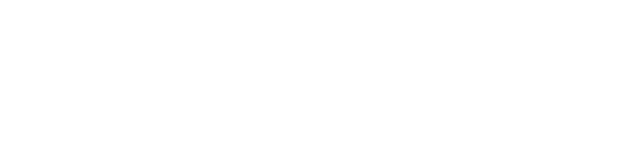
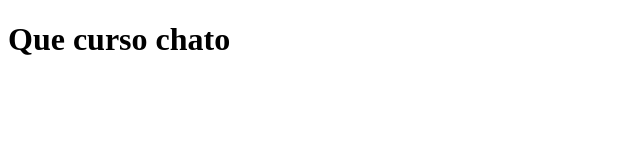
Before and after one commit to RaphaelJesusDev/gama-no-github-, a plain HTML site: page index.html in a window 1280 px wide. Shown: the whole page, without its empty margins (0-640 px from the left). Drawn offline with Linux system fonts and the light colour scheme.

Commit message:
Arquivo index.html foi modificado

```diff
--- a/index.html
+++ b/index.html
@@ -5,5 +5,7 @@
 </head>
 <body>
 
+	<h1>Que curso chato</h1>
+
 </body>
 </html>
```
